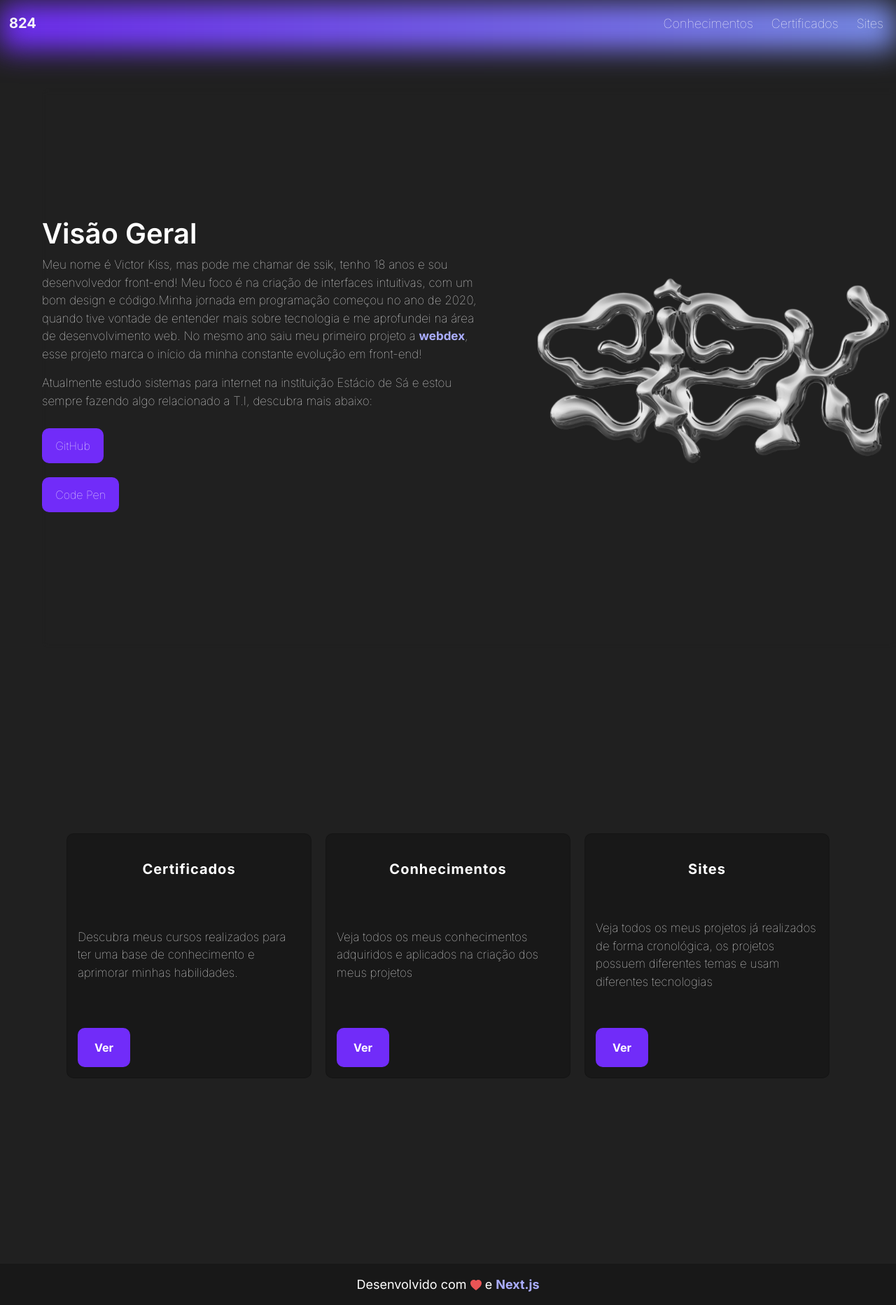
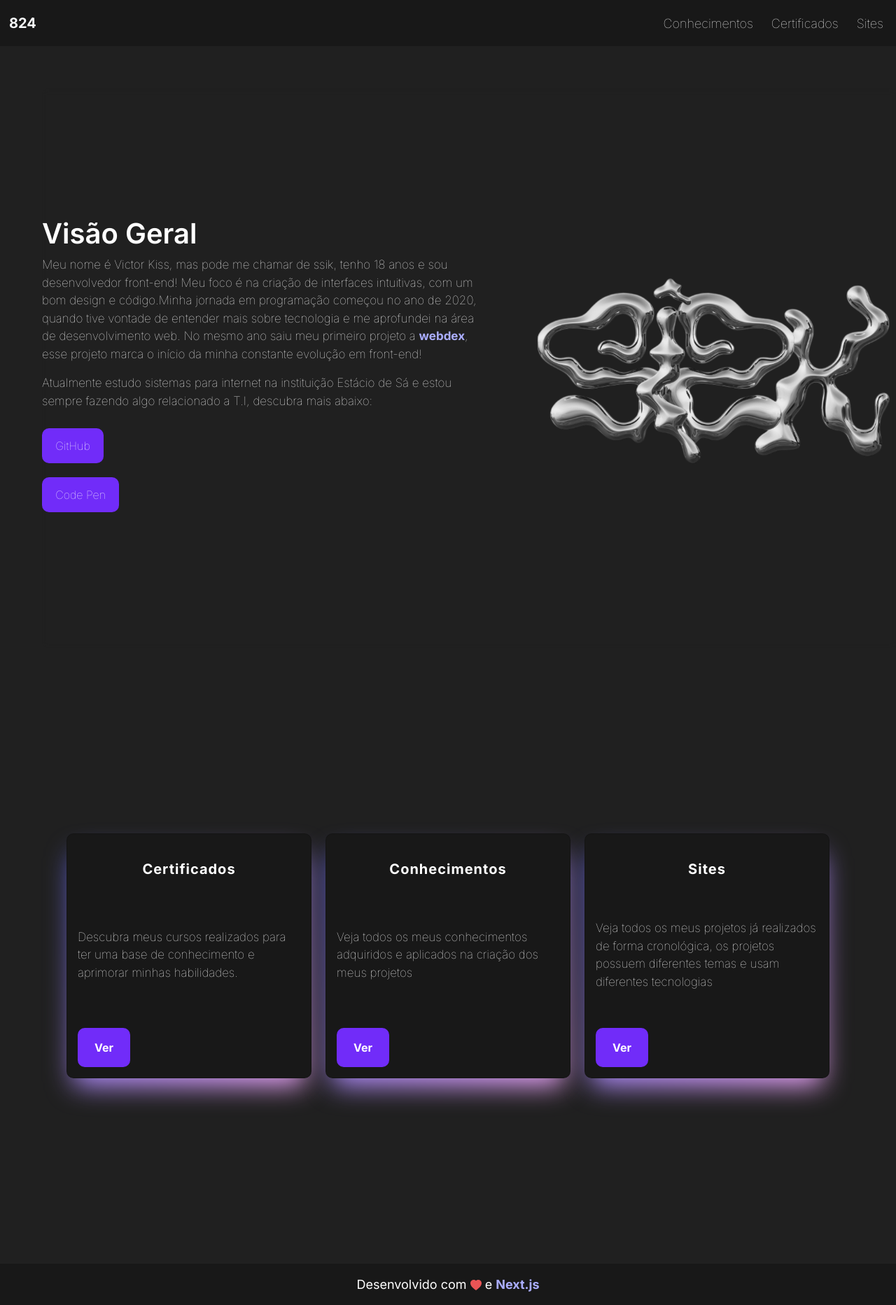
Before and after one commit to victor-kiss/ssik824, a Next.js app: page / in a window 1280 px wide. Shown: the top 1865 px of the page at 70% size. Built offline with nearby package versions, Linux system fonts and the light colour scheme.

Commit message:
Update globals.css

```diff
--- a/src/app/globals.css
+++ b/src/app/globals.css
@@ -15,38 +15,8 @@ nav.navbar{
   width:auto;
   padding:5px;
   margin-bottom:60px;
+  background:#181818;
 }
-
-
-nav.navbar:before {
-  content: "";
-  z-index: -1;
-  position: absolute;
-  top: 0;
-  right: 0;
-  bottom: 0;
-  left: 0;
-  background: linear-gradient(90deg, rgba(113,44,249,1) 0%, rgba(123,143,237,1) 100%);
-  transform: translate3d(0px, 5px, 0) scale(1);
-  filter: blur(20px);
-  opacity: var(0.7);
-  transition: opacity 0.3s;
-  border-radius: inherit;
-}
-
-
-nav.navbar::after {
-  content: "";
-  z-index: -1;
-  position: absolute;
-  top: 0;
-  right: 0;
-  bottom: 0;
-  left: 0;
-  background: inherit;
-  border-radius: inherit;
-}
-
 
 nav.navbar a.nav-link{
   color:#FFF;
@@ -144,6 +114,7 @@ div.flex-wrapper{
   align-items: center;
   justify-content: center;
 }
+
 div.card{
   display: flex;
   flex-direction: column;
@@ -156,6 +127,35 @@ div.card{
   padding:15px;
   margin:10px;
 }
+
+div.card:before {
+    content: "";
+    z-index: -1;
+    position: absolute;
+    top: 0;
+    right: 0;
+    bottom: 0;
+    left: 0;
+    background: linear-gradient(-45deg, #f8acff 0%, #696eff 100% );
+    transform: translate3d(0px, 20px, 0) scale(0.95);
+    filter: blur(20px);
+    opacity: var(0.7);
+    transition: opacity 0.3s;
+    border-radius: inherit;
+}
+
+div.card::after {
+    content: "";
+    z-index: -1;
+    position: absolute;
+    top: 0;
+    right: 0;
+    bottom: 0;
+    left: 0;
+    background: inherit;
+    border-radius: inherit;
+}
+
 
 div.card > span{
   padding:20px;
```
